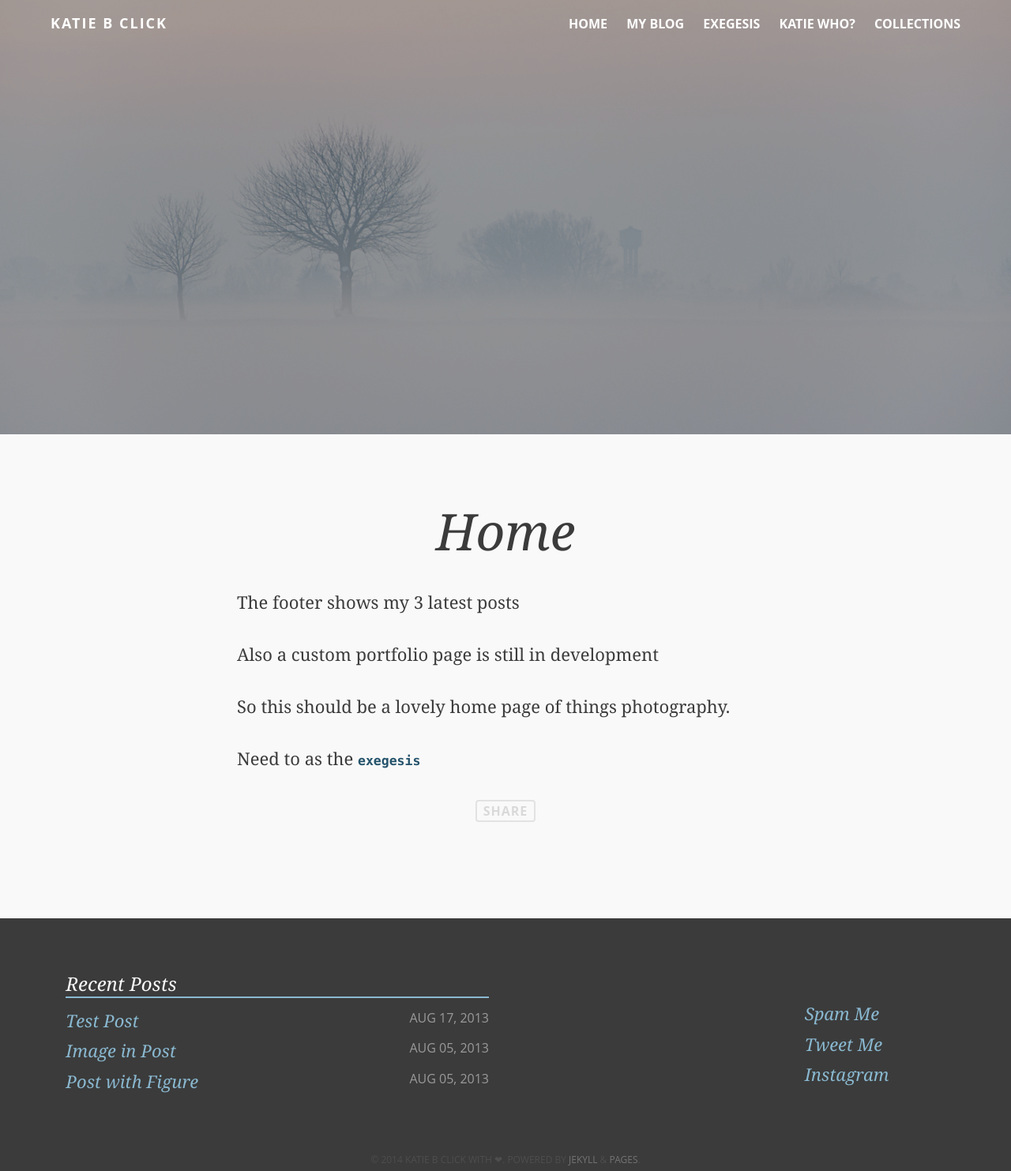
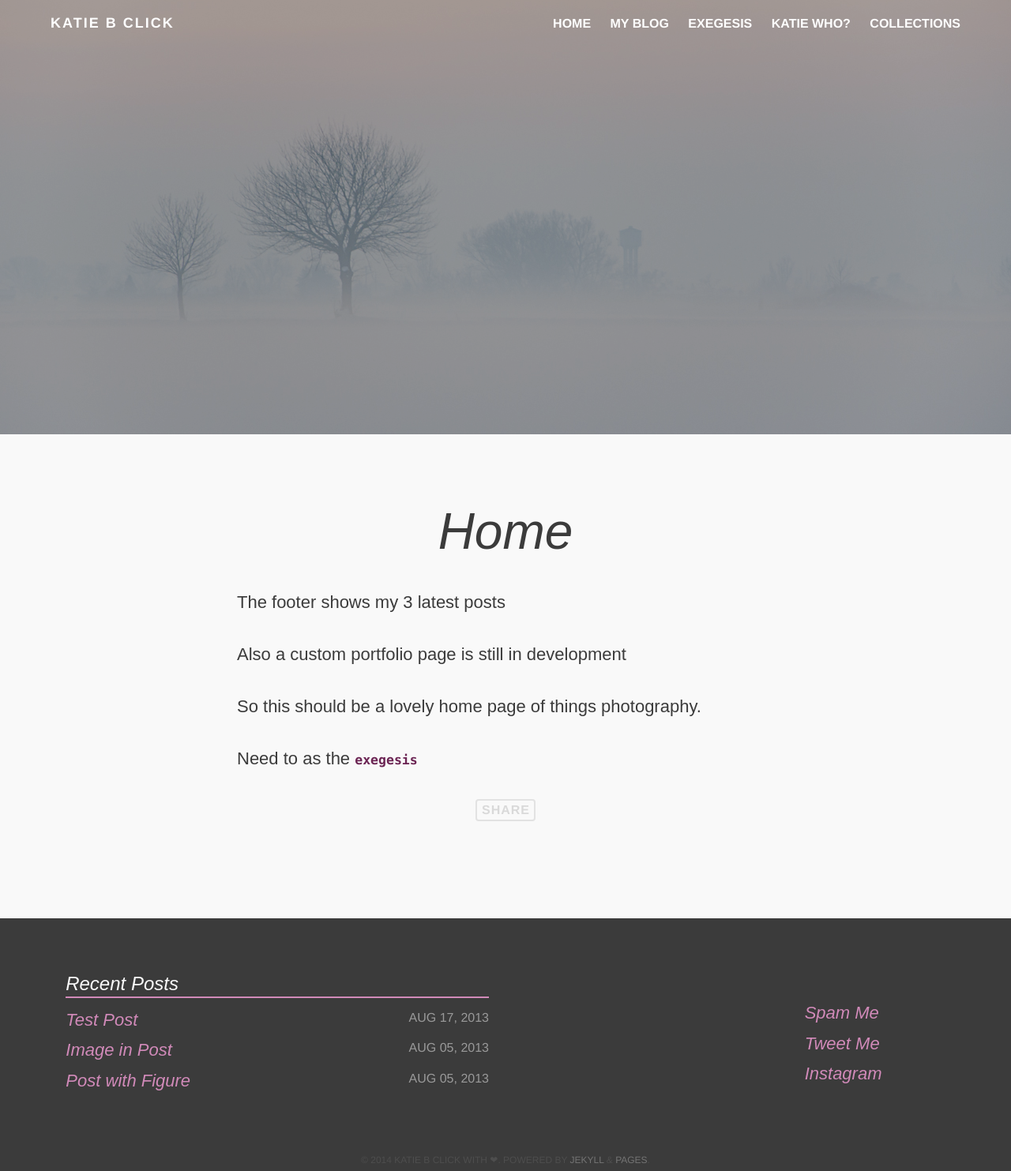
Before and after one commit to roachhd/katiebclick, a Jekyll site: the page built from index.md, in a window 1280 px wide. Shown: the whole page at 79% size. Built offline with Jekyll 4.4.1, drawn with Linux system fonts in a browser that asks for light colours; comment, search, counter and statistics services are not loaded.

Commit message:
Update _variables.scss

```diff
--- a/_sass/_variables.scss
+++ b/_sass/_variables.scss
@@ -17,18 +17,18 @@ $grey-medium: #999;
 $grey-light:  #d9d9d9;
 
 /* Hilight */
-$hilite: #fffbd7;
+$hilite: #d7efff;
 
 /* Accent Colors */
-$link: #8AB9D1;
-$accent: #24536B;
+$link: #d18ab9;
+$accent: #6b2453;
 
 
 /* Typography
    ========================================================================== */
 
-$sans: "Source Sans Pro", "Open Sans", "Helvetica Neue", "Arial", sans-serif;
-$serif: "Calendas Plus","Crimson Text", "Hoefler Text", "Georgia", serif;
+$sans: "Helvetica Neue", "Arial", sans-serif;
+$serif: "proxima-nova", sans-serif;
 
 
 
```
